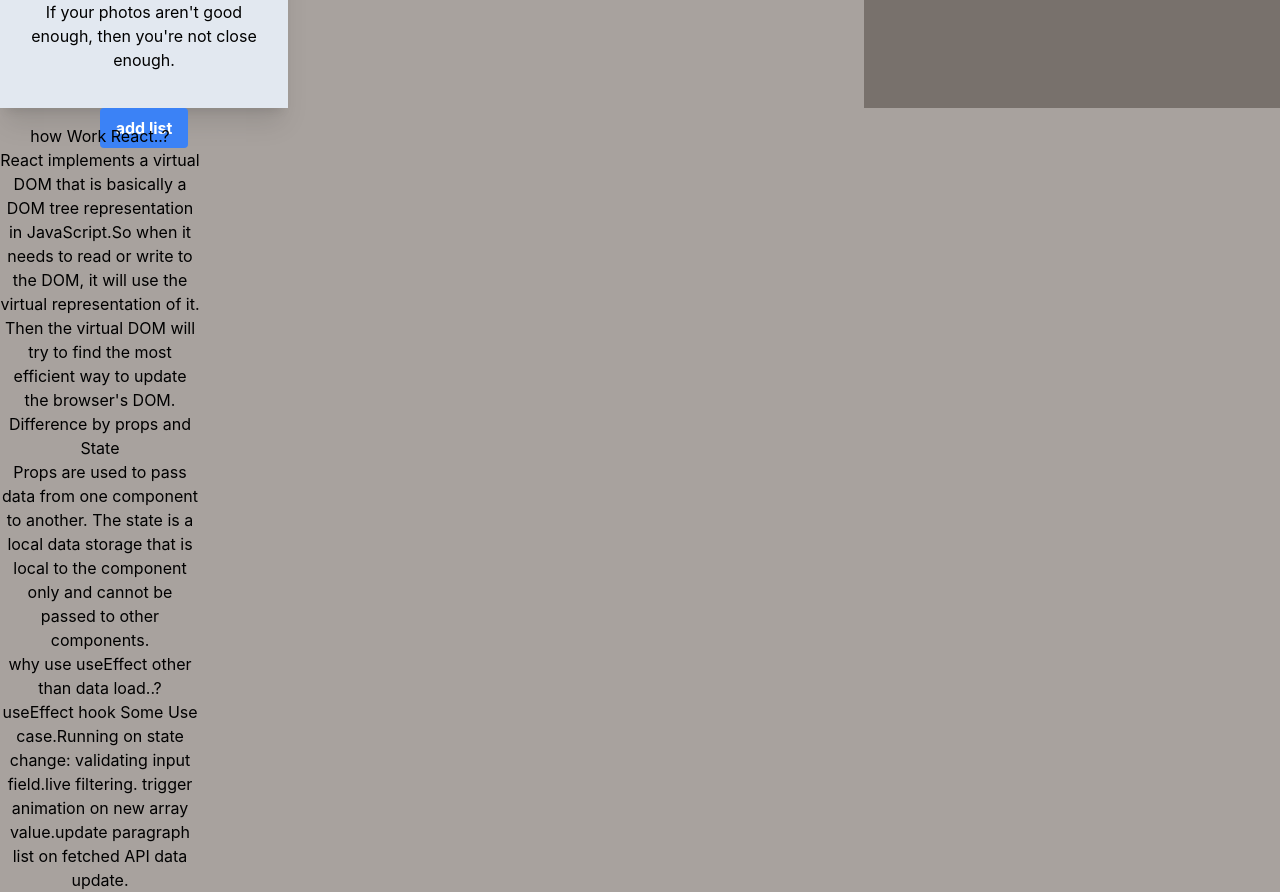
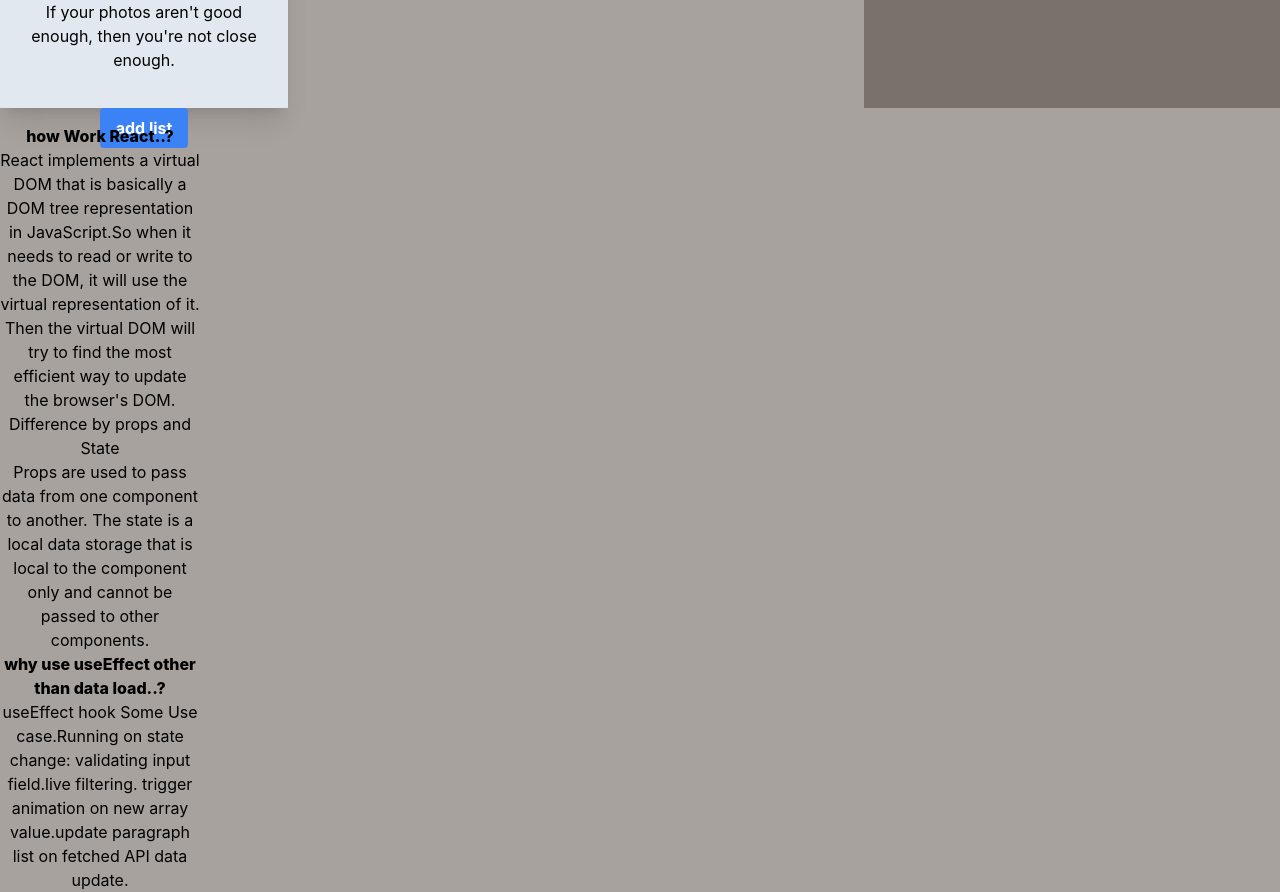
Before and after one commit to JahidulIslam2/academic-hub, a React (Create React App) app: page / in a window 1280 px wide. Shown: the part 1280-2172 px from the top of the page. Built offline with nearby package versions, Linux system fonts and the light colour scheme.

Commit message:
add new Option

```diff
--- a/src/components/Home/Home.js
+++ b/src/components/Home/Home.js
@@ -54,14 +54,14 @@ const Home = () => {
             </div>
             {/* Question */}
             <div>
-                <h1>how Work React..?</h1>
+                <h1 className='font-extrabold'>how Work React..?</h1>
                 <p> React implements a virtual DOM that is basically a DOM tree representation in JavaScript.So when it needs to read or write to the DOM, it will use the virtual representation of it. Then the virtual DOM will try to find the most efficient way to update the browser's DOM.</p>
 
                 <p>
                     <h1>Difference by props and State</h1>
                     Props are used to pass data from one component to another. The state is a local data storage that is local to the component only and cannot be passed to other components.
                 </p>
-                <h1>why use useEffect other than data load..?</h1>
+                <h1 className='font-extrabold'>why use useEffect other than data load..?</h1>
                 <p>
                     useEffect hook Some Use case.Running on state change: validating input field.live filtering. trigger animation on new array value.update paragraph list on fetched API data update.
                 </p>
```
